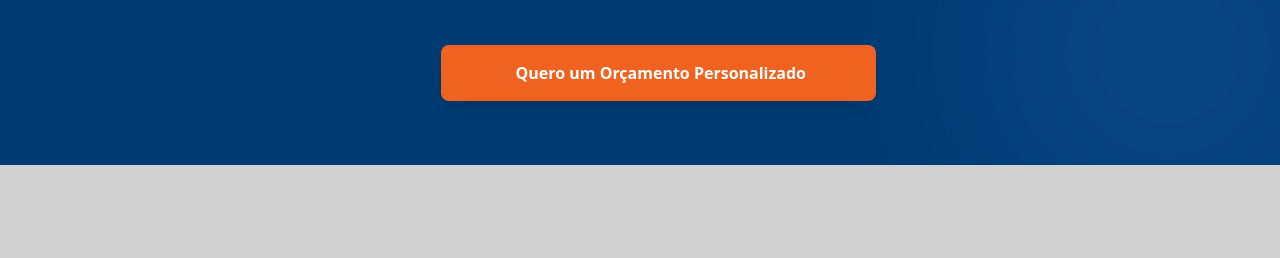
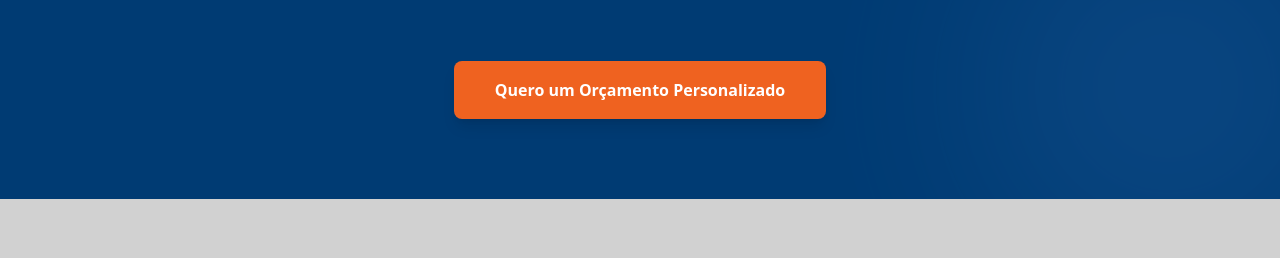
Before and after one commit to Luc4sF01/FabricaDeGalpoes, a website: page index.html in a window 1280 px wide. Shown: the part 3437-3695 px from the top of the page. Drawn offline with nearby package versions, Linux system fonts and the light colour scheme.

Commit message:
Alteracoes na responvidade de botoes

```diff
--- a/index.html
+++ b/index.html
@@ -301,10 +301,25 @@
     </div>
 
     <div class="text-center mt-16">
-            <a href="contato.html" class="bg-[#EF6220] text-white font-bold py-4 px-10 rounded-lg shadow-lg hover:bg-orange-600 hover:shadow-orange-500/30 hover:scale-105 transition-all duration-300 border border-transparent">
-        Quero um Orçamento Personalizado
-      </a>
-    </div>
+    <a
+        href="contato.html"
+        class="
+            bg-[#EF6220] text-white font-bold
+
+            /* Ajustes para Mobile: Padding menor */
+            py-3 px-8 sm:py-4 sm:px-10
+
+            /* Largura: Evita que ocupe 100% da tela em mobile, mas mantém o destaque */
+            inline-block
+
+            rounded-lg shadow-lg
+            hover:bg-orange-600 hover:shadow-orange-500/30 hover:scale-105
+            transition-all duration-300 border border-transparent
+        "
+    >
+        Quero um Orçamento Personalizado
+    </a>
+</div>
 
   </div>
 </section>
```
